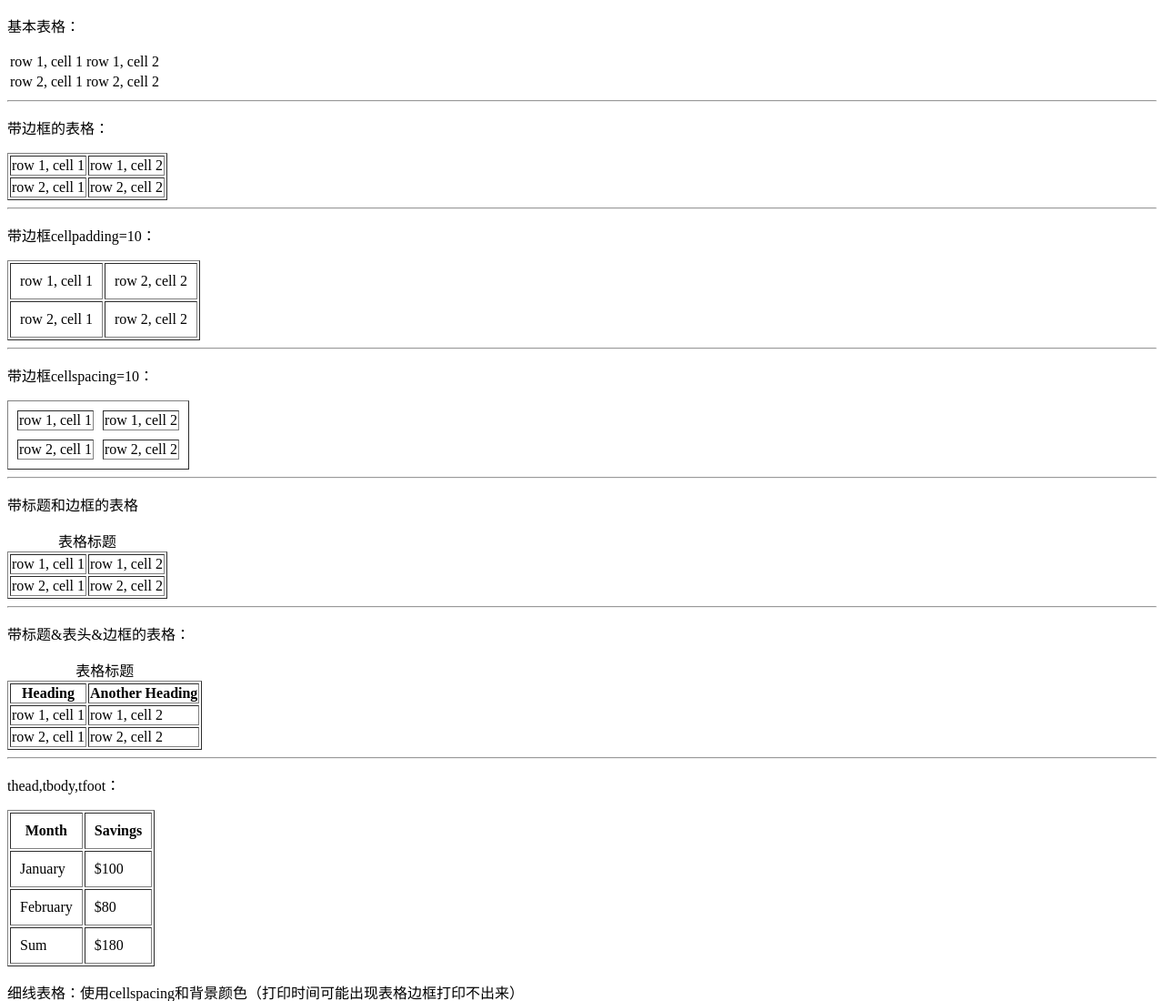
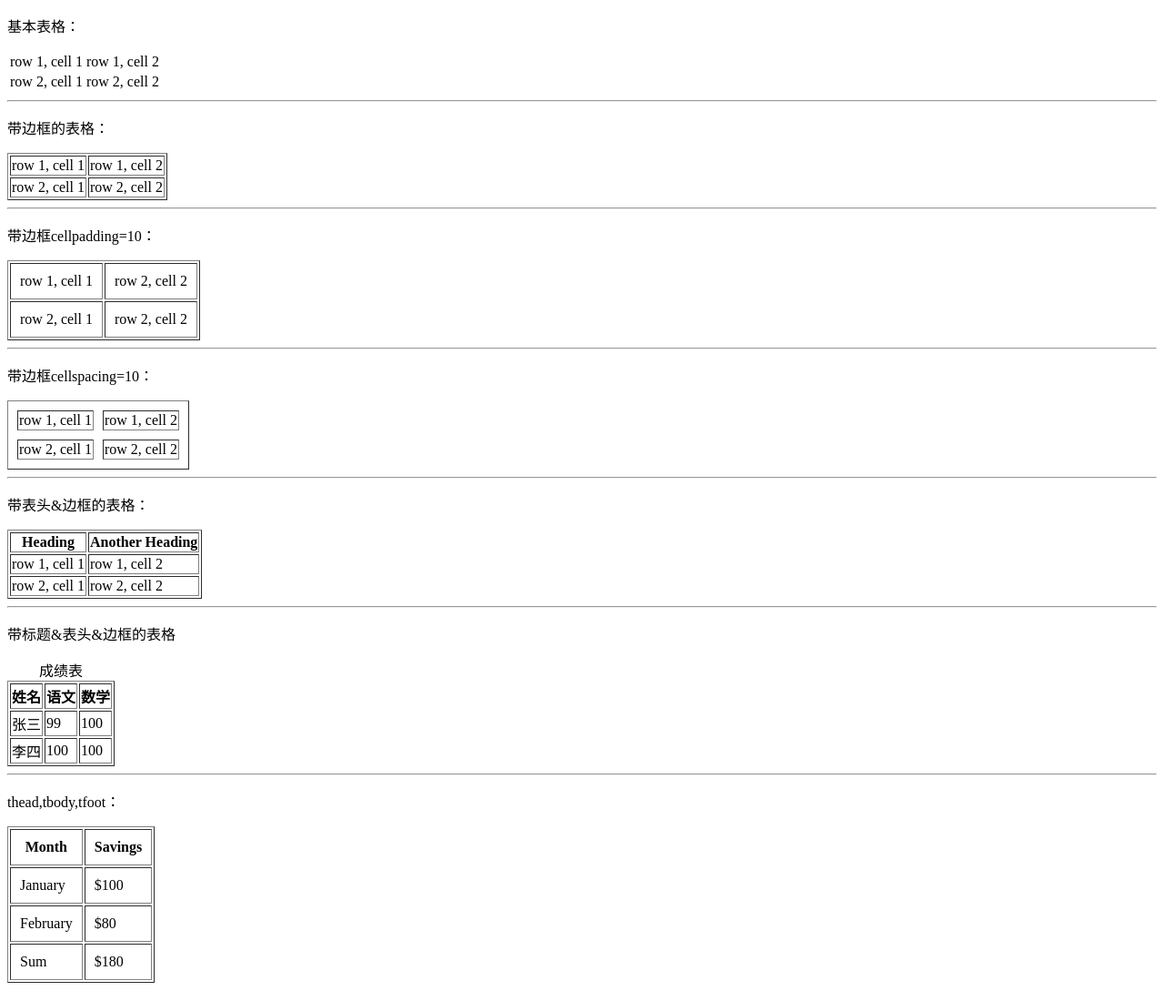
Before and after one commit to blog-yuekun/HTML, a plain HTML site: page 09-HTML表格/index.html in a window 1280 px wide. Shown: the top 1100 px of the page at 91% size. Drawn offline with Linux system fonts and the light colour scheme.

Commit message:
HTML表格

```diff
--- a/09-HTML表格/index.html
+++ b/09-HTML表格/index.html
@@ -58,23 +58,9 @@
     </table>
     <hr>
 
-    <p>带标题和边框的表格</p>
+
+    <p>带表头&边框的表格：</p>
     <table border="1">
-        <caption>表格标题</caption>
-        <tr>
-            <td>row 1, cell 1</td>
-            <td>row 1, cell 2</td>
-        </tr>
-        <tr>
-            <td>row 2, cell 1</td>
-            <td>row 2, cell 2</td>
-        </tr>
-    </table>
-    <hr>
-
-    <p>带标题&表头&边框的表格：</p>
-    <table border="1">
-        <caption>表格标题</caption>
         <tr>
             <th>Heading</th>
             <th>Another Heading</th>
@@ -89,6 +75,28 @@
         </tr>
     </table>
     <hr/>
+
+    <p>带标题&表头&边框的表格</p>
+    <table border="1">
+        <caption>成绩表</caption>
+        <tr>
+            <th>姓名</th>
+            <th>语文</th>
+            <th>数学</th>
+        </tr>
+        <tr>
+            <td>张三</td>
+            <td>99</td>
+            <td>100</td>
+        </tr>
+        <tr>
+            <td>李四</td>
+            <td>100</td>
+            <td>100</td>
+        </tr>
+    </table>
+    <hr>
+
 
     <p>thead,tbody,tfoot：</p>
     <table border="1" cellpadding="10">
```
Also changed, not shown: 1 other file.
